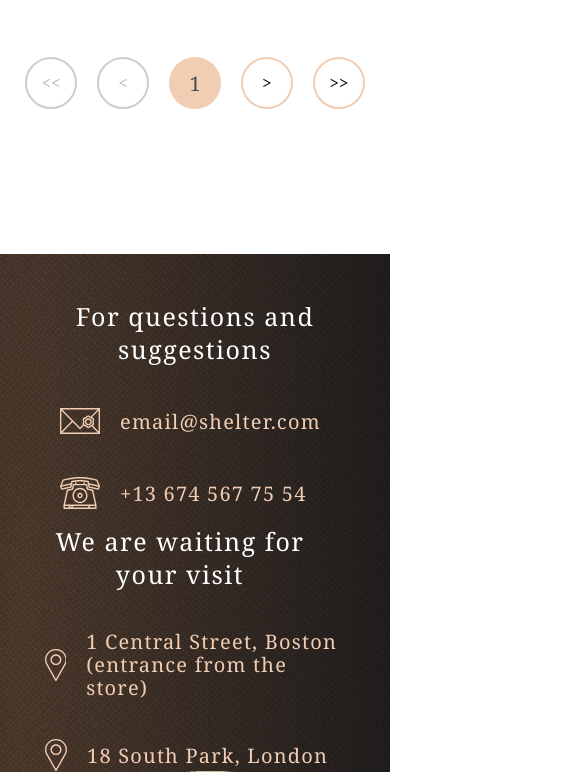
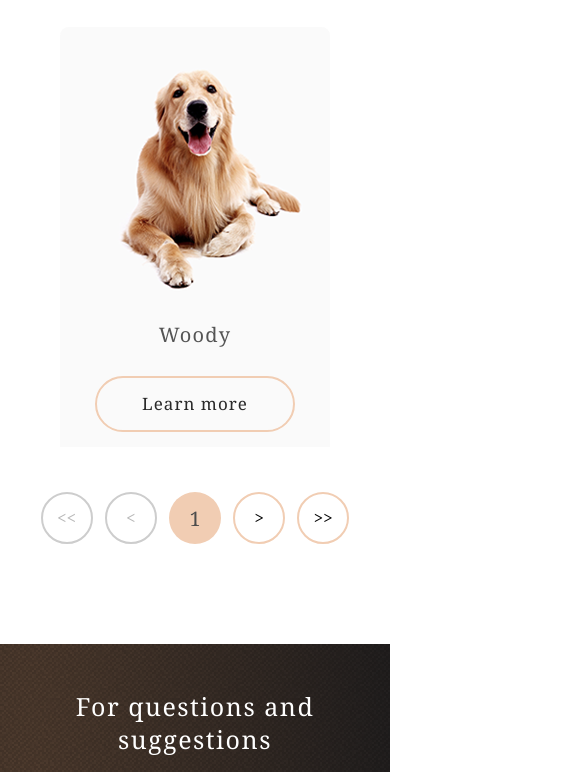
Before and after one commit to Solpio/shelter, a website built with webpack: page pages/pets_page/index.html in a window 390 px wide. Shown: the part 1228-2000 px from the top of the page, 585 px wide, since content can reach past the window. Built offline with nearby package versions, Linux system fonts and the light colour scheme; files whose address does not match are found by name.

Commit message:
feat: add adaptive pets page

```diff
--- a/pages/pets_page/index.html
+++ b/pages/pets_page/index.html
@@ -13,33 +13,39 @@
   <header class="header pets__header">
     <div class="wrapper">
       <div class="header__wrapper pets__wrapper">
-        <a class="header__logo pets__logo" href="https://rolling-scopes-school.github.io/solpio-JSFE2022Q1/shelter/main_page/">
+        <a class="header__logo pets__logo"
+          href="https://rolling-scopes-school.github.io/solpio-JSFE2022Q1/shelter/main_page/">
           <h1 class="header__article pets__article">Cozy House</h1>
           Shelter for pets in Boston
         </a>
         <nav class="header__navigation pets__navigation">
           <ul class="navigation__table">
-            <li class="navigation__table_item"> <a class="nav__link nav__link--pets" href="https://rolling-scopes-school.github.io/solpio-JSFE2022Q1/shelter/main_page/"> About the shelter</a></li>
-            <li class="navigation__table_item navigation__table_item--active"><a class="nav__link nav__link--active nav__link--pets"
-                href="">Our pets</a></li>
-            <li class="navigation__table_item"><a class="nav__link nav__link--pets" href="https://rolling-scopes-school.github.io/solpio-JSFE2022Q1/shelter/main_page/#help">Help the shelter</a></li>
+            <li class="navigation__table_item"> <a class="nav__link nav__link--pets"
+                href="https://rolling-scopes-school.github.io/solpio-JSFE2022Q1/shelter/main_page/"> About the
+                shelter</a></li>
+            <li class="navigation__table_item navigation__table_item--active"><a
+                class="nav__link nav__link--active nav__link--pets" href="">Our pets</a></li>
+            <li class="navigation__table_item"><a class="nav__link nav__link--pets"
+                href="https://rolling-scopes-school.github.io/solpio-JSFE2022Q1/shelter/main_page/#help">Help the
+                shelter</a></li>
             <li class="navigation__table_item"><a class="nav__link nav__link--pets" href="#contacts">Contacts</a></li>
           </ul>
         </nav>
         <div class="burger_menu">
-          <div class="burger_line"></div>
+          <div class="burger_line pets__line"></div>
         </div>
       </div>
     </div>
   </header>
   <main class="main">
     <section class="main__our_friends main__section">
+      <div class="wrapper main__our_friends">
         <h3 class="main__article pets__article--h3">
           Our friends who
           <span>are looking for a house</span>
         </h3>
         <div class="pets__pagination">
-        <div class="pagination__wrapper wrapper">
+          <div class="pagination__wrapper">
             <div class="pet_card pet_card--pets_page">
               <img class="card__image" src="../../assets/images/pets-katrine.png" alt="kit"></img>
               <div class="card__details">
@@ -97,6 +103,7 @@
               </div>
             </div>
           </div>
+        </div>
         <nav class="pagination__navigation">
           <button class="pagination__button pagination__button--disabled" disabled>&lt;&lt;</button>
           <button class="pagination__button pagination__button--disabled" disabled>&lt;</button>
@@ -109,6 +116,7 @@
   </main>
   <footer class="footer" id="contacts">
     <div class="wrapper footer__wrapper">
+      <nav class="footer__navigation">
         <div class="footer__info">
           <h3 class="main__article footer__article">
             For questions <span>and suggestions</span>
@@ -127,7 +135,8 @@
           <h4 class="footer__details">
             <span class="footer__icon marker_icon"></span><span class="footer__line"> <a
                 href="https://www.google.com/maps/place/55+Garden+St,+Everett,+MA+02149,+USA/@42.4006724,-71.0502526,508m/data=!3m1!1e3!4m13!1m7!3m6!1s0x89e3652d0d3d311b:0x787cbf240162e8a0!2sBoston,+MA,+USA!3b1!8m2!3d42.3600825!4d-71.0588801!3m4!1s0x89e371a77c2e5c51:0x9b5c9a30ce70c592!8m2!3d42.4011818!4d-71.0493125"
-              target="_blank" rel="noopener noreferrer">1 Central Street, Boston <span>(entrance from the store)</span></a></span>
+                target="_blank" rel="noopener noreferrer">1 Central Street, Boston <span>(entrance from the
+                  store)</span></a></span>
           </h4>
           <h4 class="footer__details">
             <span class="footer__icon marker_icon"></span><span class="footer__line"> <a
@@ -135,6 +144,7 @@
                 target="_blank" rel="noopener noreferrer">18 South Park, London</a></span>
           </h4>
         </div>
+      </nav>
       <img class="footer__image" src="../../assets/images/footer-puppy.png" alt="">
     </div>
   </footer>
--- a/style/abstract/_constants.scss
+++ b/style/abstract/_constants.scss
@@ -15,6 +15,7 @@
 $color-dark-xl: #4C4C4C;
 $color-dark-2xl: #444444;
 $color-dark-3xl: #292929;
+$color-dark:#000000;
 
 $start-screen-gradient-background: radial-gradient(100% 215.42% at 0% 0%, #5B483A 36.76%, #262425 94.48%), #211F20;
 $footer-gradient-background: radial-gradient(110.67% 538.64% at 5.73% 50%, #513D2F 0%, #1A1A1C 100%), #211F20;
--- a/style/layouts/_footer.scss
+++ b/style/layouts/_footer.scss
@@ -2,6 +2,9 @@
      background: url("../../assets/images/noise_transparent@2x.png"), $footer-gradient-background;
      &__info{
           color: $color-primary;
+          @include media-tablet{
+               margin-bottom: 40px;
+          }
      }
      &__article{
           padding-top: 16px;
--- a/style/layouts/_wrapper.scss
+++ b/style/layouts/_wrapper.scss
@@ -1,13 +1,14 @@
 .wrapper{
     margin: 0 auto;
     max-width: calc($width-desktop - 80px);
+
 
     @include media-tablet{
         max-width: calc($width-tablet - 20px);
     }
 
     @include media-mobile{
-        max-width: calc($width-tablet - 20px);
+        max-width: calc($width-mobile - 20px);
     }
 }
 
--- a/style/pages/_pets.scss
+++ b/style/pages/_pets.scss
@@ -24,23 +24,38 @@
 
     &__pagination{
         margin: 45px 0 45px 0;
+        @include media-desktop{
+            overflow: hidden;
+            height: 1365px;
+        }
+    }
+    &__line{
+        background-color: $color-dark;
     }
 }
 
 .pagination__wrapper{
     padding: 15px 0 15px 0;
+    max-width: calc($width-desktop - 80px);
     display: grid;
-    grid-template-columns: 1fr 1fr 1fr 1fr;
+    grid-template-columns: repeat(auto-fit, 270px);
     grid-gap: 30px 40px;
+    @include media-desktop{
+        max-width: calc($width-tablet - 80px);
+    }
+    @include media-tablet{
+        max-width: calc($width-mobile - 30px);
+    }
 }
 
 .pagination__navigation{
-    margin: 45px auto 0 auto;
+    margin: 0 auto;
     max-width: 340px;
     display: flex;
     justify-content: space-between;
     @include font($size: 2rem, $height: 115%);
     @extend %font-secondary;
+    width: 100%;
 }
 
 .pagination__button {
```
Also changed, not shown: style/style.css, 1 other file. Lines whose indentation alone changed are shown as unchanged.
